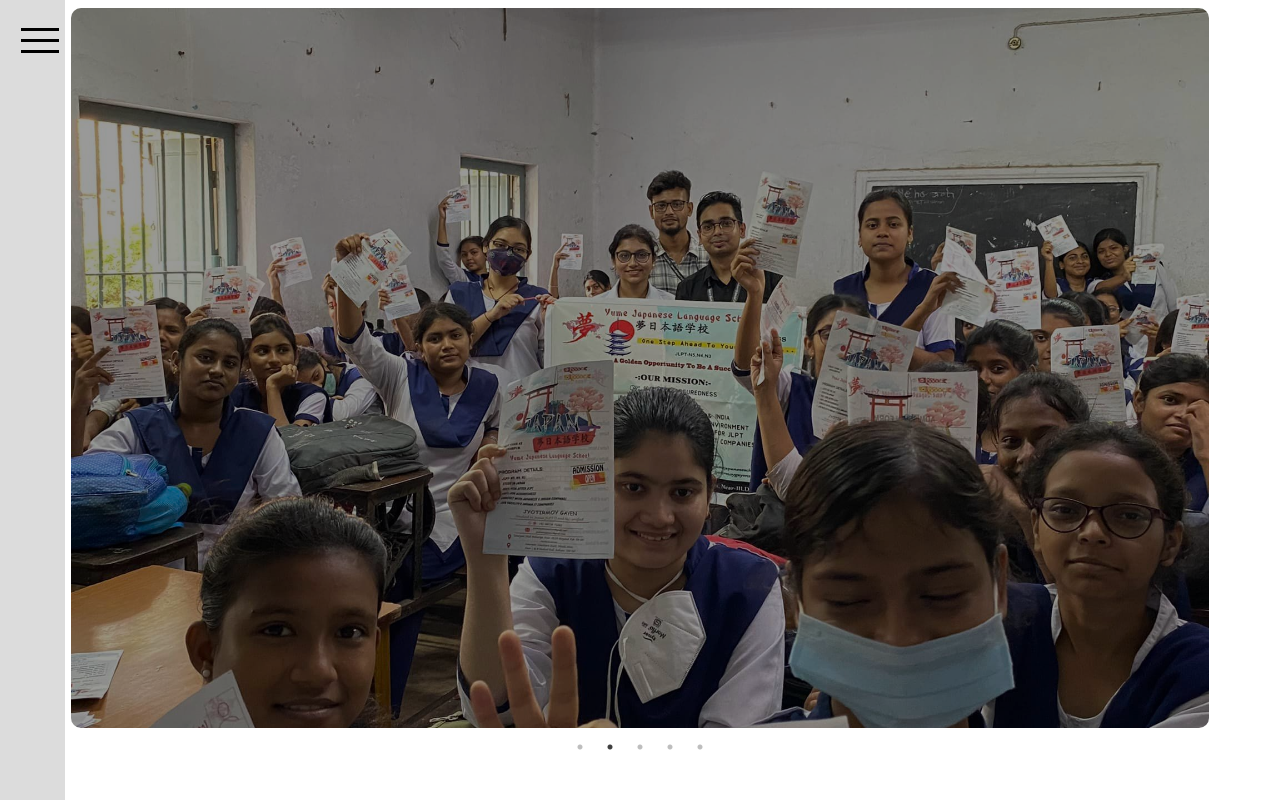
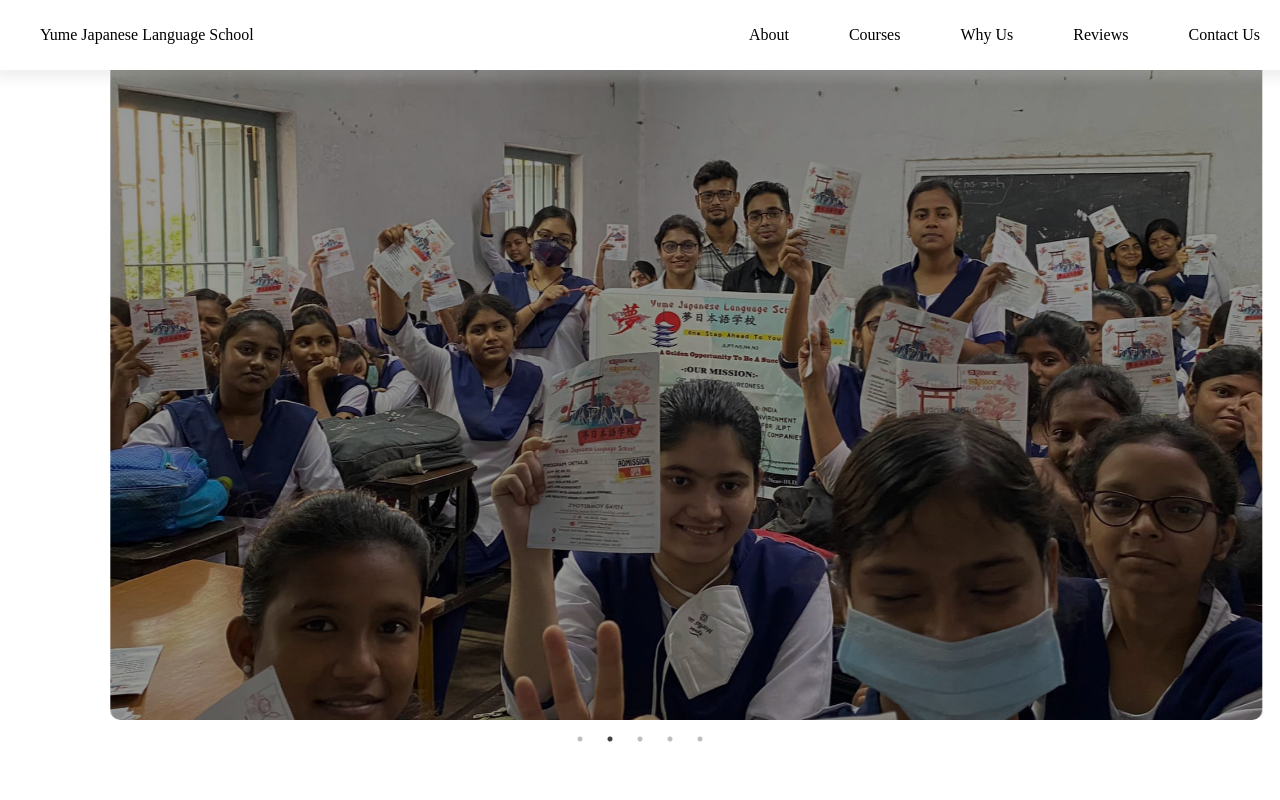
Before and after one commit to sayan0110/yjls-school, a React (Create React App) app: page / in a window 1280 px wide. Shown: the top 800 px of the page. Built offline with nearby package versions, Linux system fonts and the light colour scheme.

Commit message:
navbar-changed

```diff
--- a/public/index.html
+++ b/public/index.html
@@ -5,6 +5,7 @@
   <meta charset="utf-8" />
   <link rel="icon" href="./favicon.ico" />
   <meta name="viewport" content="width=device-width, initial-scale=1" />
+  <link rel="stylesheet" href="styles.css" />
   <title>Yume Japanese Language School</title>
 </head>
 
--- /dev/null
+++ b/public/styles.css
@@ -0,0 +1,5 @@
+*{
+    padding: 0;
+    margin: 0;
+    font-family: 'Poppins';
+}
--- a/src/components/NavMenu.jsx
+++ b/src/components/NavMenu.jsx
@@ -1,39 +1,42 @@
-import React, { useState } from 'react';
+/* eslint-disable jsx-a11y/anchor-is-valid */
+
+import React from 'react';
 import './navmenu.css';
 
 const NavMenu = () => {
-    const [isOpen, setIsOpen] = useState(false);
+    const showSidebar = (event) => {
+        event.preventDefault();
+        const sidebar = document.querySelector('.sidebar');
+        sidebar.style.display = 'flex';
+    };
 
-    const toggleMenu = () => {
-        setIsOpen(!isOpen);
+    const hideSidebar = (event) => {
+        event.preventDefault();
+        const sidebar = document.querySelector('.sidebar');
+        sidebar.style.display = 'none';
     };
 
     return (
-        <div className="hamburger-menu">
-            <button className={`hamburger ${isOpen ? 'open' : ''}`} onClick={toggleMenu}>
-                <span className="line"></span>
-                <span className="line"></span>
-                <span className="line"></span>
-            </button>
-            {isOpen && (
-                <div className="menu">
-                    <div className="menu-item">
-                        <p>Home</p>
-                    </div>
-                    <div className="menu-item">
-                        <p>About</p>
-                    </div>
-                    <div className="menu-item">
-                        <p>Courses</p>
-                    </div>
-                    <div className="menu-item">
-                        <p>Why Us</p>
-                    </div>
-                    <div className="menu-item">
-                        <p>Contact Us</p>
-                    </div>
-                </div>
-            )}
+        <div>
+            <nav>
+                <ul className="sidebar">
+                    <li onClick={hideSidebar}><a href=""><svg xmlns="http://www.w3.org/2000/svg" height="26" viewBox="0 96 960 960" width="26"><path d="m249 849-42-42 231-231-231-231 42-42 231 231 231-231 42 42-231 231 231 231-42 42-231-231-231 231Z" /></svg></a></li>
+                    <li><a href="">About</a></li>
+                    <li><a href="">Courses</a></li>
+                    <li><a href="">Why Us</a></li>
+                    <li><a href="">Reviews</a></li>
+                    <li><a href="">Contact Us</a></li>
+                </ul>
+                <ul>
+                    <li><a href="">Yume Japanese Language School</a></li>
+                    <li className="hideOnMobile"><a href="">About</a></li>
+                    <li className="hideOnMobile"><a href="">Courses</a></li>
+                    <li className="hideOnMobile"><a href="">Why Us</a></li>
+                    <li className="hideOnMobile"><a href="">Reviews</a></li>
+                    <li className="hideOnMobile"><a href="">Contact Us</a></li>
+                    <li className="menu-button" onClick={showSidebar}><a href=""><svg xmlns="http://www.w3.org/2000/svg" height="26" viewBox="0 96 960 960" width="26"><path d="M120 816v-60h720v60H120Zm0-210v-60h720v60H120Zm0-210v-60h720v60H120Z" /></svg></a></li>
+                </ul>
+            </nav>
         </div>
     );
 };
--- a/src/components/cardslider.css
+++ b/src/components/cardslider.css
@@ -2,7 +2,7 @@
     width: calc(100%);
     height: auto;
     margin: 0 auto;
-    background-color: white;
+    background-color: transparent;
 }
 
 .slider-card {
--- a/src/components/navmenu.css
+++ b/src/components/navmenu.css
@@ -1,72 +1,82 @@
-.hamburger-menu {
-    position: fixed;
-    display: grid;
-    height: 100vh;
-    width: auto;
-    z-index: 5;
-    background-color: gainsboro;
-    left: 0;
-    top: 0;
+nav {
+    position: absolute;
+    width: 100%;
+    padding: 10px;
+    background-color: white;
+    box-shadow: -5px 9px 10px hsla(0,0%,78%,.25);
+    z-index: 99999;
+    margin-bottom: 30px;
 }
 
-.hamburger {
-    display: flex;
-    flex-direction: column;
-    justify-content: space-around;
-    width: 50px;
-    height: 35px;
-    background: transparent;
-    border: none;
-    cursor: pointer;
-    transition: transform 0.3s ease;
-    margin-top: 23px;
-    margin-left: 15px;
-}
-
-.line {
+nav ul {
     width: 100%;
-    height: 3px;
-    background: black;
-    transition: transform 0.3s ease;
-}
-
-.open .line:first-child {
-    transform: translateY(7px) rotate(45deg);
-}
-
-.open .line:nth-child(2) {
-    opacity: 0;
-}
-
-.open .line:last-child {
-    transform: translateY(-7px) rotate(-45deg);
-}
-
-.menu {
-    background: white;
-    display: flexbox;
-    height: 85vh;
-    width: auto;
-    margin: 10px;
-    padding: 20px;
-    transition: opacity 0.9s ease;
-}
-
-.open .menu {
-    opacity: 1;
-    pointer-events: auto;
-}
-
-.menu-item {
-    width: auto;
+    list-style: none;
     display: flex;
     justify-content: center;
     align-items: center;
-    font-size: 17px;
-    cursor: pointer;
-    transition: 0.2s ease-in-out;
 }
 
-.menu-item:hover {
-    transform: scale(0.9);
+nav li {
+    height: 50px;
 }
+
+nav a {
+    height: 100%;
+    padding: 0 30px;
+    text-decoration: none;
+    display: flex;
+    align-items: center;
+    color: black;
+}
+
+nav a:hover {
+    background-color: #f0f0f0;
+}
+
+nav li:first-child {
+    margin-right: auto;
+}
+
+.sidebar {
+    position: fixed;
+    top: 0;
+    left: 0;
+    height: 100vh;
+    width: 250px;
+    background-color: rgba(255, 255, 255, 0.15);
+    backdrop-filter: blur(12px);
+    box-shadow: -10px 0 10px rgba(0, 0, 0, 0.1);
+    list-style: none;
+    display: none;
+    flex-direction: column;
+    align-items: flex-start;
+    justify-content: flex-start;
+}
+
+.sidebar li {
+    width: 100%;
+}
+
+.sidebar a {
+    width: 100%;
+}
+
+.menu-button {
+    display: none;
+}
+
+@media(max-width: 800px) {
+    .hideOnMobile {
+        display: none;
+    }
+
+    .menu-button {
+        display: block;
+    }
+}
+
+@media(max-width: 400px) {
+    .sidebar {
+        width: 100%;
+    }
+}
```
